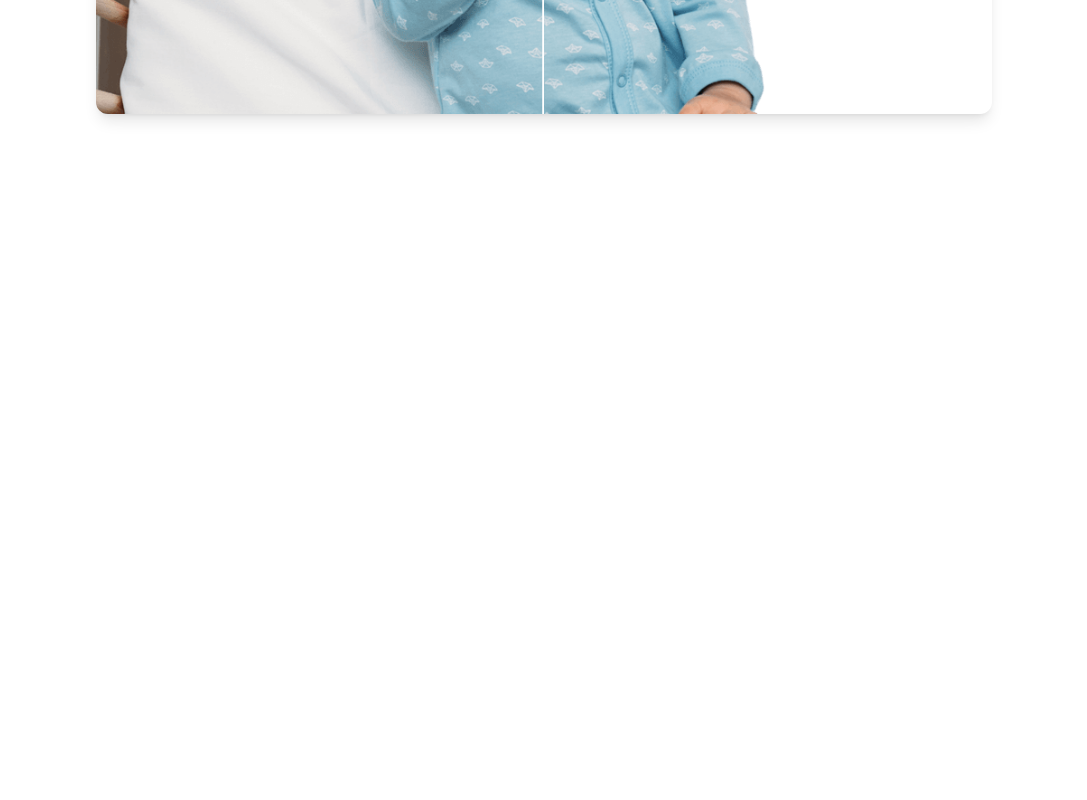
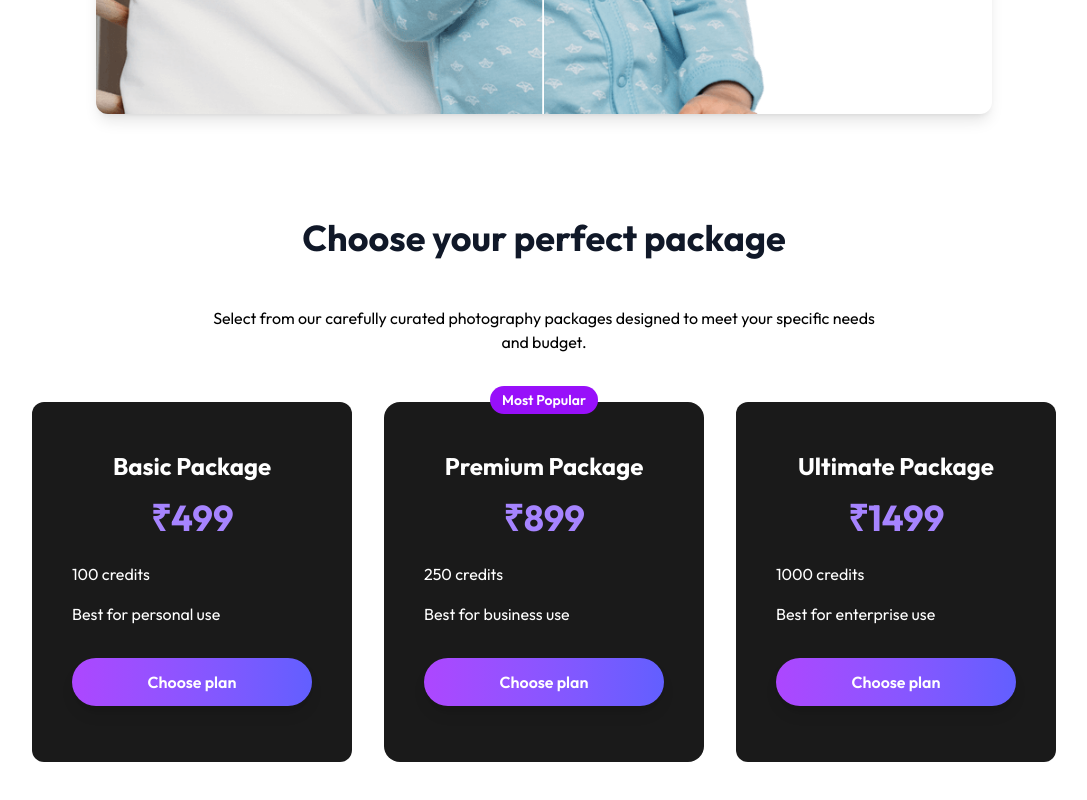
Before and after one commit to nikhilsable5050/ai-bg-removal-saas, a React (Vite) app in the folder client/: page / in a window 1280 px wide. Shown: the part 1555-2355 px from the top of the page, without its empty margins (96-1183 px from the left). Before the commit the page ends 1797 px from the top, so only its background shows below. Built offline with nearby package versions, Linux system fonts and the light colour scheme.

Commit message:
feat: add pricing plans section with selectable packages

```diff
--- a/client/src/assets/assets.js
+++ b/client/src/assets/assets.js
@@ -32,3 +32,30 @@ export const steps = [
 ];
 
 export const categories = ["People", "Products", "Animals", "Cars", "Graphics"];
+
+export const plans = [
+    {
+        id: "Basic",
+        name: "Basic Package",
+        price: 499,
+        credits: "100 credits",
+        description: "Best for personal use",
+        popular: false
+    },
+    {
+        id: "Premium",
+        name: "Premium Package",
+        price: 899,
+        credits: "250 credits",
+        description: "Best for business use",
+        popular: true
+    },
+    {
+        id: "Ultimate",
+        name: "Ultimate Package",
+        price: 1499,
+        credits: "1000 credits",
+        description: "Best for enterprise use",
+        popular: false
+    }
+];
--- /dev/null
+++ b/client/src/components/Pricing.jsx
@@ -0,0 +1,61 @@
+import {plans} from "../assets/assets.js";
+
+
+const Pricing = () => {
+    return (
+        <div className="py-10 md:px-20 lg:px-20">
+            <div className="container mx-auto px-4">
+                {/* Section title*/}
+                <div className="mb-12 text-center">
+                    <h2 className="text-3xl md:text-4xl font-bold text-gray-900 mb-12 text-center">
+                        Choose your perfect package
+                    </h2>
+                    <p className="mx-auto mt-4 max-w-2xl text-black-400">
+                        Select from our carefully curated photography packages designed to meet your specific needs and budget.
+                    </p>
+                </div>
+
+                {/* Section body*/}
+                <div className="grid gap-8 md:grid-cols-2 lg:grid-cols-3">
+                    {plans.map((plan) => (
+                        <div key={plan.id} className={`relative pt-6 p-6 ${plan.popular ? 'backdrop-blur-lg rounded-2xl' : 'border-gray-800 rounded-xl'} bg-[#1A1A1A] hover:transform hover:-translate-y-2 transition-all duration-300`}>
+                            {plan.popular && (
+                                <div className="absolute -top-4 left-1/2 -translate-x-1/2 rounded-full bg-purple-600 px-3 py-1 text-white text-sm font-semibold">
+                                    Most Popular
+                                </div>
+                            )}
+                            <div className="text-center p-6">
+                                <h3 className="text-2xl font-bold text-white">{plan.name}</h3>
+                                <div className="mt-4 text-center">
+                                    <span className="text-4xl text-violet-400 font-bold">
+                                        &#8377;{plan.price}
+                                    </span>
+                                </div>
+                            </div>
+                            <div className="px-4 pb-8">
+                                <ul className="mb-8 space-y-4">
+                                    <li className="flex items-center text-white">
+                                        {plan.credits}
+                                    </li>
+                                    <li className="flext-items-center text-white">
+                                        {plan.description}
+                                    </li>
+                                </ul>
+                                <button className="w-full py-3 px-6 text-center text-white font-semibold rounded-full
+                  bg-gradient-to-r from-purple-500 to-indigo-500 shadow-lg hover:from-purple-600 hover:to-indigo-600
+                  transition duration-300 ease-in-out transform hover:scale-105 cursor-pointer" onClick={() => handleOrder(plan.id)}>
+                                    Choose plan
+                                </button>
+
+                            </div>
+                        </div>
+                    ))}
+
+                </div>
+
+            </div>
+        </div>
+    )
+}
+
+export default Pricing;
--- a/client/src/pages/Home.jsx
+++ b/client/src/pages/Home.jsx
@@ -1,6 +1,7 @@
 import BgRemovalSteps from "../components/BgRemovalSteps.jsx";
 import BgSlider from "../components/BgSilder.jsx";
 import Header from "../components/Header.jsx";
+import Pricing from "../components/Pricing.jsx";
 
 const Home = () => {
     return (
@@ -15,7 +16,7 @@ const Home = () => {
             <BgSlider />
 
             {/*  Buy credits plan section */}
-
+            <Pricing />
 
             {/*  User testimonials section */}
 
```
